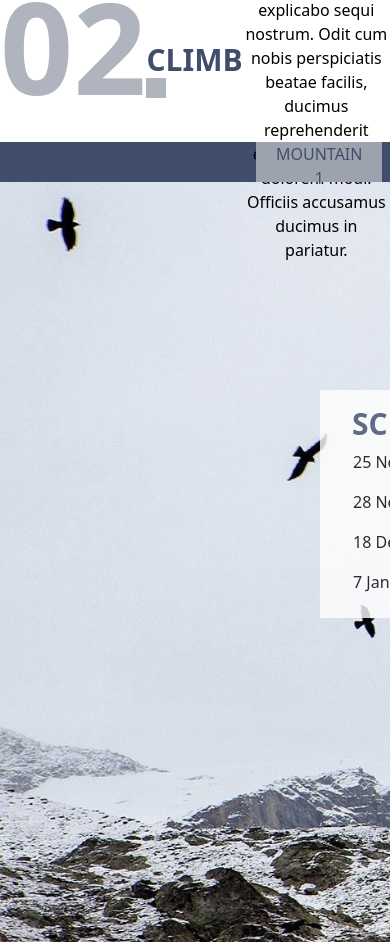
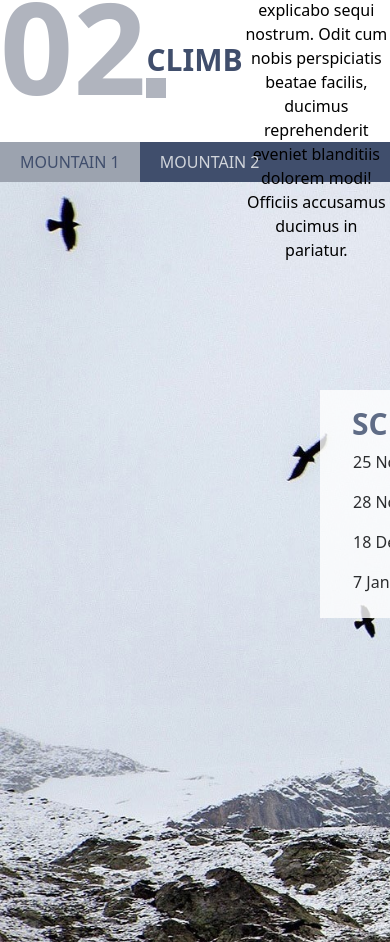
Before and after one commit to EEBK99/codistan-mern-eebk99, a React (Vite) app: page / in a window 390 px wide. Shown: the part 1844-2786 px from the top of the page. Built offline with nearby package versions, Linux system fonts and the light colour scheme.

Commit message:
optimizing and responsiveness

```diff
--- a/src/components/CustomTabs.tsx
+++ b/src/components/CustomTabs.tsx
@@ -19,14 +19,14 @@ const Tabs: React.FC<TabsProps> = ({ children }) => {
 
   return (
     <div>
-      <div className="flex bg-fiord-500 pl-64">
+      <div className="flex bg-fiord-500 xl:pl-64 lg:pl-64 md:pl-0 sm:pl-0">
         {React.Children.map(children, (child) => {
           const tabChild = child as ReactElement<TabProps>;
           return (
             <div
               className={`${
                 activeTab === tabChild.props.label ? "bg-gray-400" : ""
-              } flex justify-center align-middle h-10 px-5`}
+              } flex xl:flex-none lg:flex-none md:flex-1 sm:flex-1 justify-center align-middle h-10 px-5`}
             >
               <button
                 key={tabChild.props.label}
```
